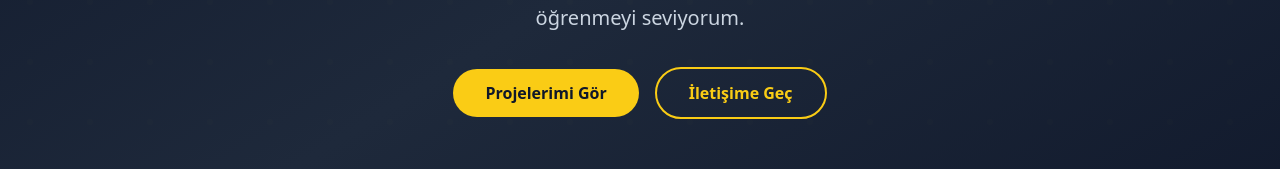
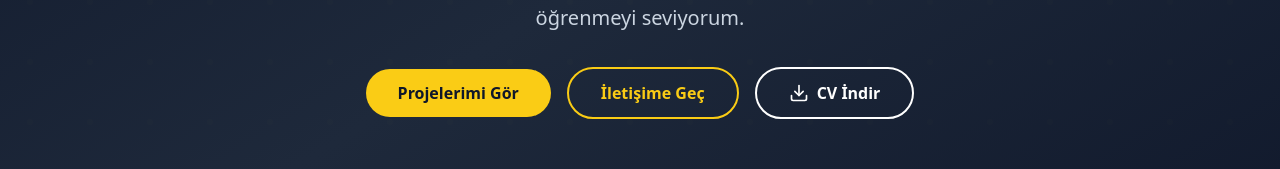
Before and after one commit to Forandoms/Portfolio-frndms, a React (Vite) app: page / in a window 1280 px wide. Shown: the part 448-617 px from the top of the page. Built offline with nearby package versions, Linux system fonts and the light colour scheme; no server answers.

Commit message:
latest form

```diff
--- a/src/components/Hero.tsx
+++ b/src/components/Hero.tsx
@@ -1,5 +1,5 @@
 import React, { useState, useEffect } from 'react';
-import { ChevronDown } from 'lucide-react';
+import { ChevronDown, Download } from 'lucide-react';
 import { personalInfo } from '../data/portfolio';
 
 const Hero: React.FC = () => {
@@ -23,6 +23,15 @@ const Hero: React.FC = () => {
     if (aboutSection) {
       aboutSection.scrollIntoView({ behavior: 'smooth' });
     }
+  };
+
+  const downloadCV = () => {
+    const link = document.createElement('a');
+    link.href = '/cv.pdf';
+    link.download = 'Eymen_Ali_Sahin_CV.pdf';
+    document.body.appendChild(link);
+    link.click();
+    document.body.removeChild(link);
   };
 
   return (
@@ -56,6 +65,13 @@ const Hero: React.FC = () => {
           >
             İletişime Geç
           </button>
+          <button
+            onClick={downloadCV}
+            className="border-2 border-white text-white px-8 py-3 rounded-full font-semibold hover:bg-white hover:text-slate-900 transition-all duration-300 flex items-center gap-2"
+          >
+            <Download size={20} />
+            CV İndir
+          </button>
         </div>
       </div>
 
```
Also changed, not shown: 2 other files (tests, documents, lock files or other folders).
